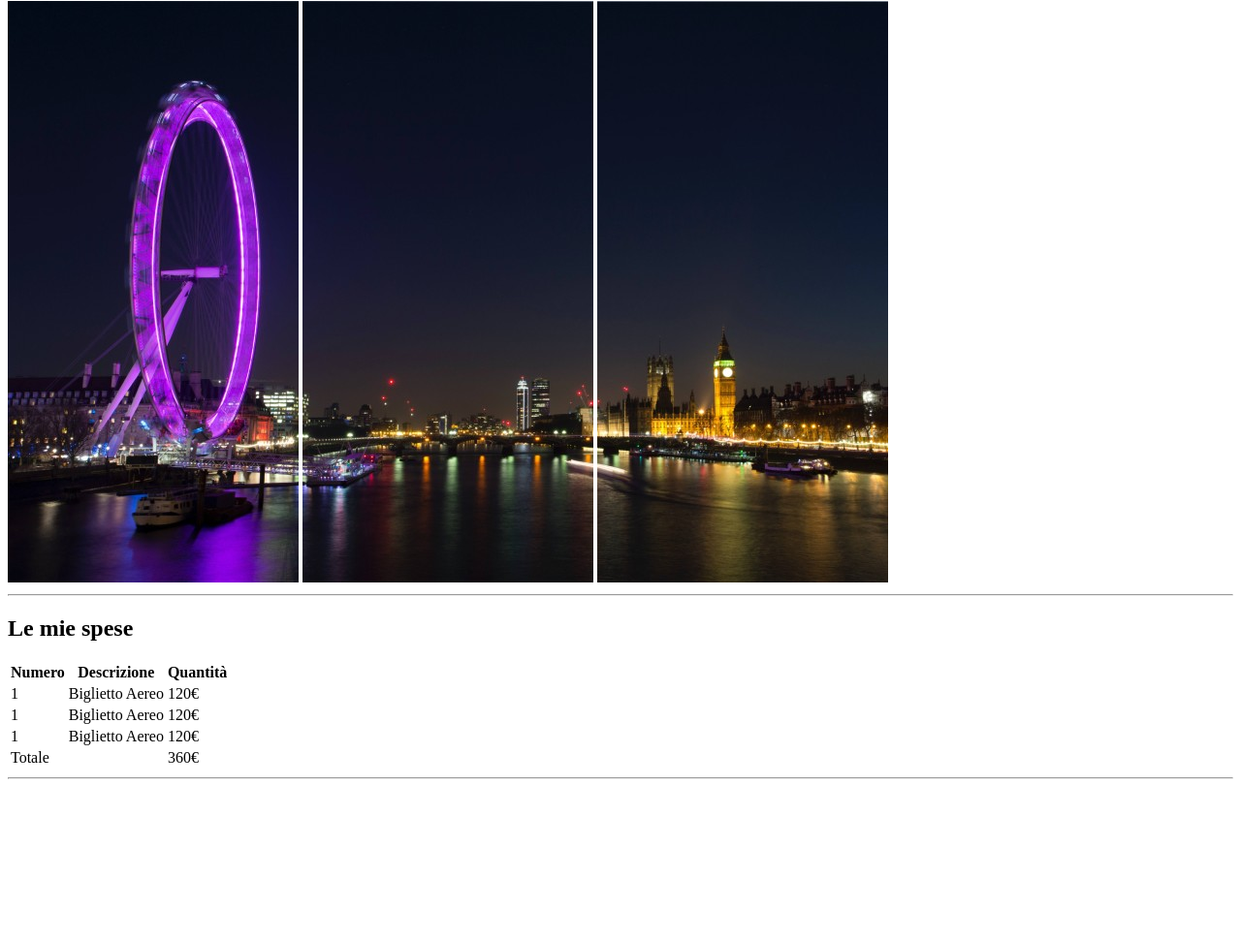
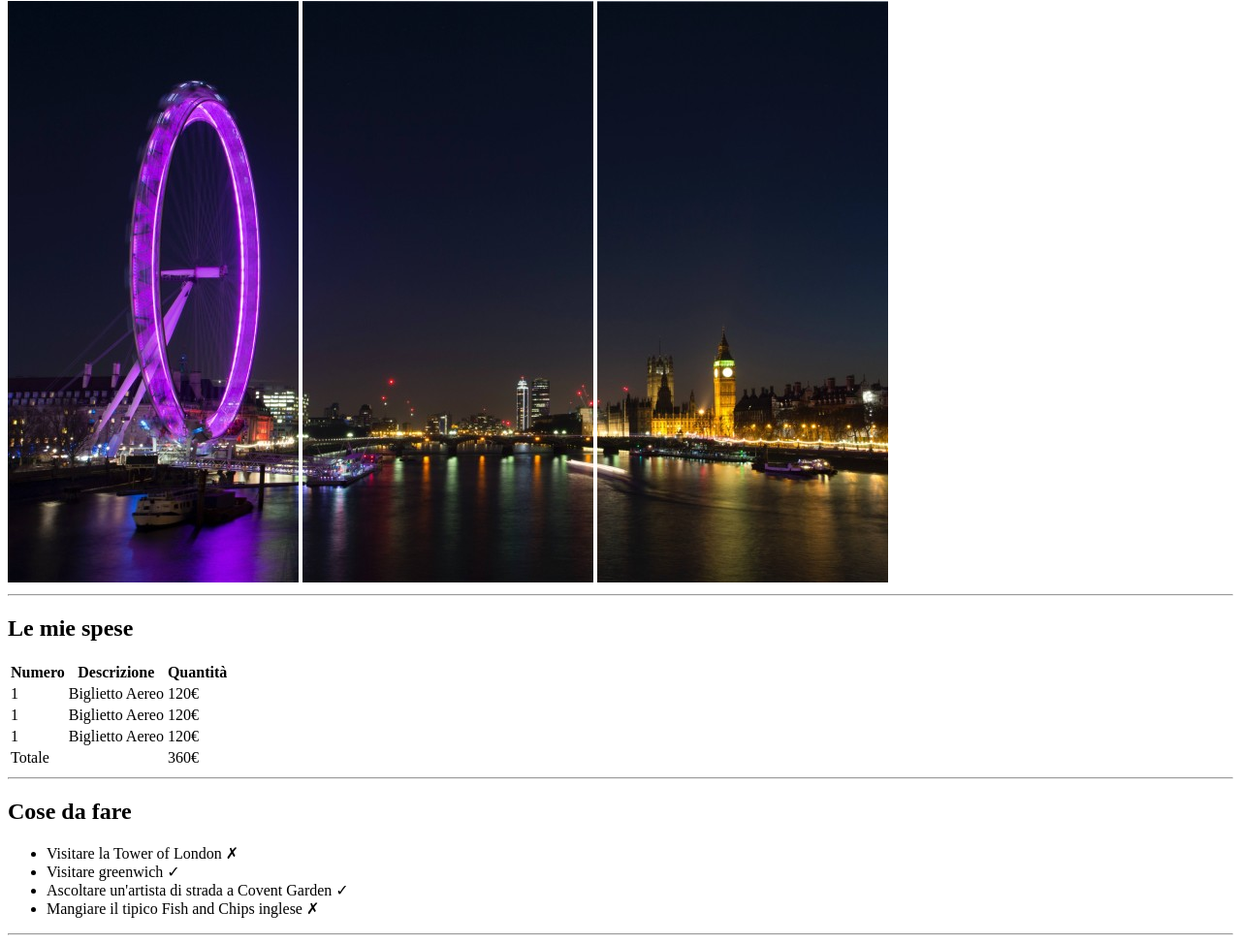
Before and after one commit to JordanRomagnoli/html-london-trip, a plain HTML site: page index.html in a window 1280 px wide. Shown: the part 79-1052 px from the top of the page at 97% size. Before the commit the page ends 891 px from the top, so only its background shows below. Drawn offline with Linux system fonts and the light colour scheme.

Commit message:
Completamento sezione "Cose da fare"

```diff
--- a/index.html
+++ b/index.html
@@ -57,6 +57,18 @@
                 </tfoot>
             </table>
             <hr>
+
+            <!-- section_2 -->
+            <h2>
+                Cose da fare
+            </h2>
+            <ul>
+                <li>Visitare la Tower of London &cross;</li>
+                <li>Visitare greenwich &check;</li>
+                <li>Ascoltare un'artista di strada a Covent Garden &check;</li>
+                <li>Mangiare il tipico Fish and Chips inglese &cross;</li>
+            </ul>
+            <hr>
         </body>
 
 
```
